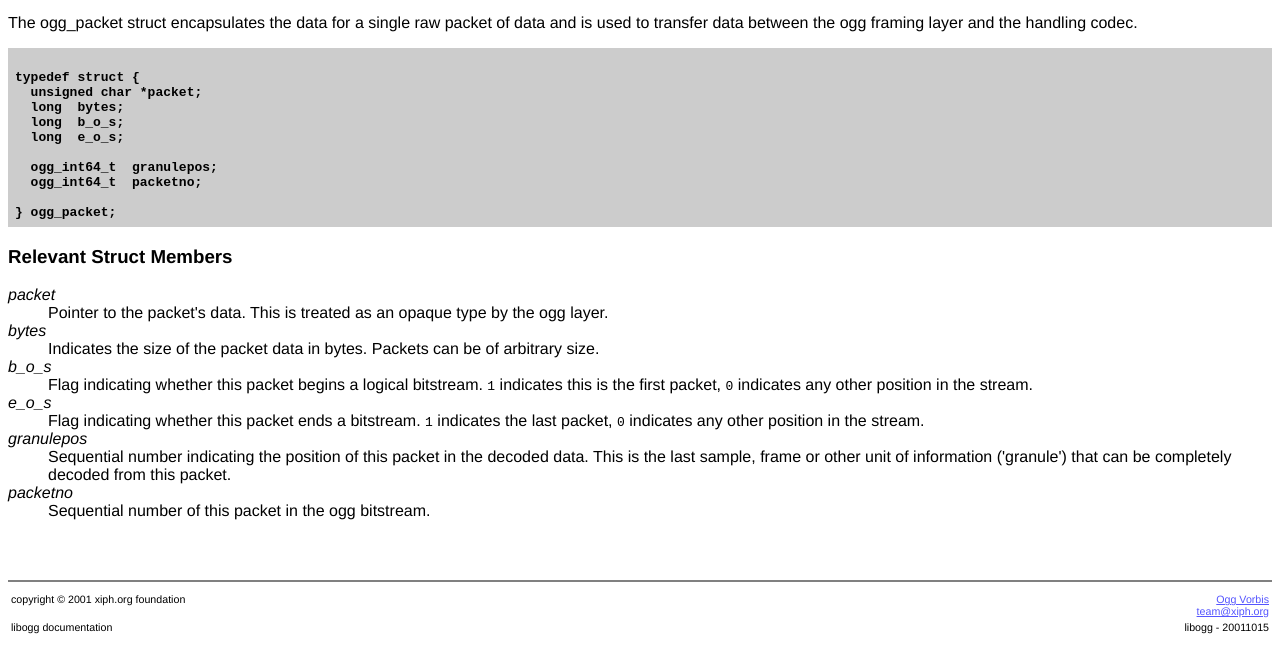
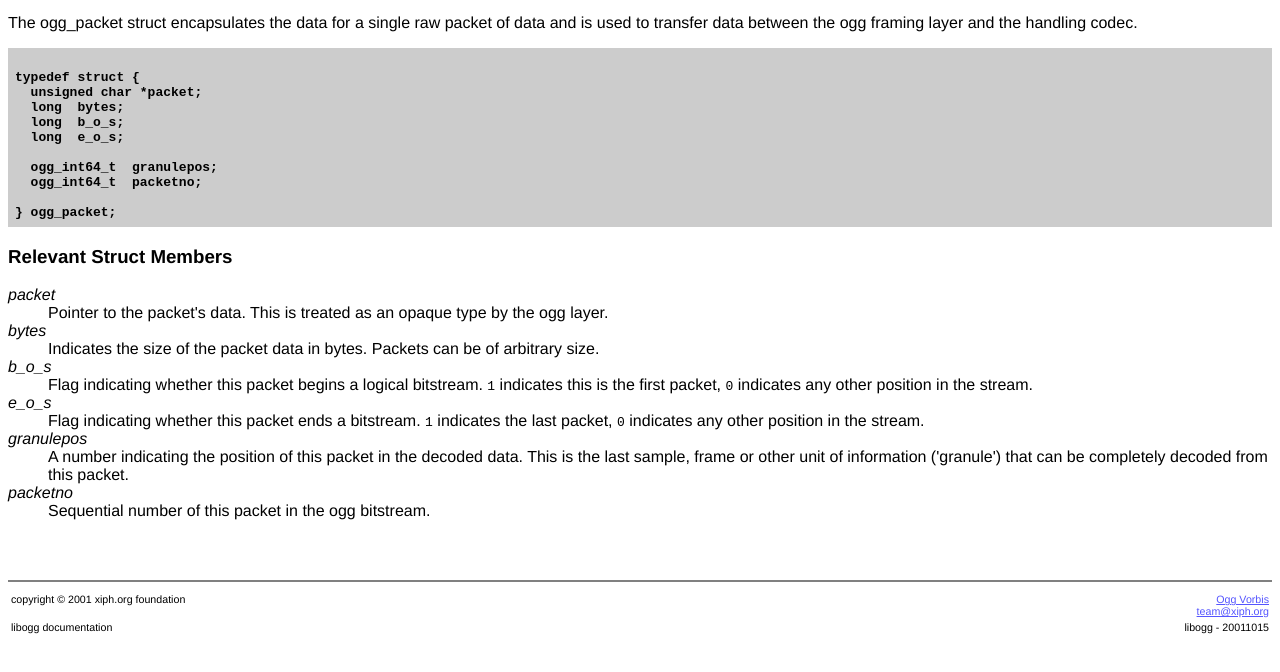
Before and after one commit to gcp/libogg, a plain HTML site: page doc/ogg/ogg_packet.html in a window 1280 px wide. Shown: the part 126-798 px from the top of the page. Drawn offline with Linux system fonts and the light colour scheme.

Commit message:
Michael pointed out the granulepos entries aren't really 'sequential'.
git-svn-id: http://svn.xiph.org/trunk/ogg@2145 0101bb08-14d6-0310-b084-bc0e0c8e3800

```diff
--- a/doc/ogg/ogg_packet.html
+++ b/doc/ogg/ogg_packet.html
@@ -52,7 +52,7 @@ typedef struct {
 <dt><i>e_o_s</i></dt>
 <dd>Flag indicating whether this packet ends a bitstream.  <tt>1</tt> indicates the last packet, <tt>0</tt> indicates any other position in the stream.</dd>
 <dt><i>granulepos</i></dt>
-<dd>Sequential number indicating the position of this packet in the decoded data. This is the last sample, frame or other unit of information ('granule') that can be completely decoded from this packet.</dd>
+<dd>A number indicating the position of this packet in the decoded data. This is the last sample, frame or other unit of information ('granule') that can be completely decoded from this packet.</dd>
 <dt><i>packetno</i></dt>
 <dd>Sequential number of this packet in the ogg bitstream.<dd>
 </dl>
```
